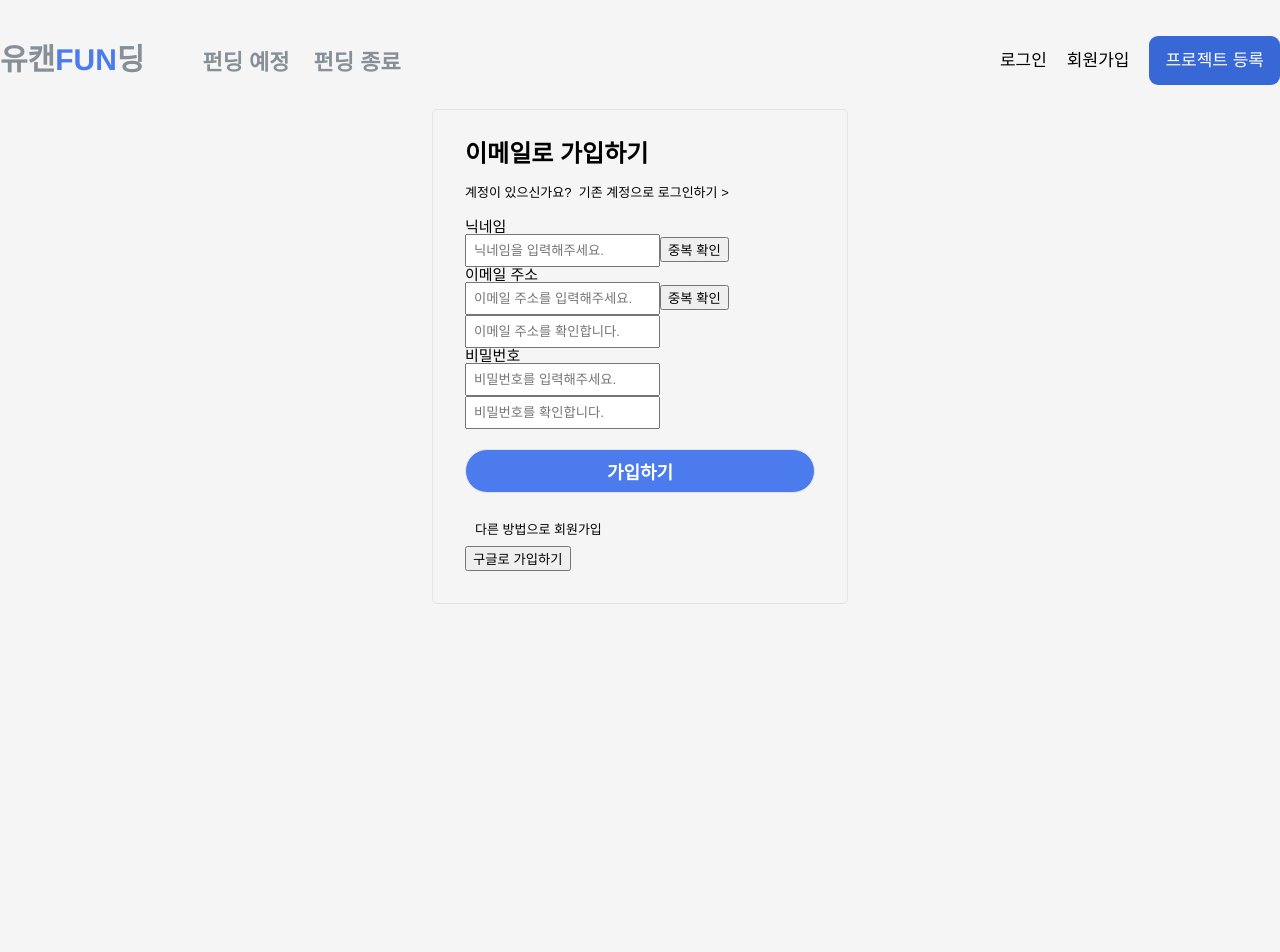
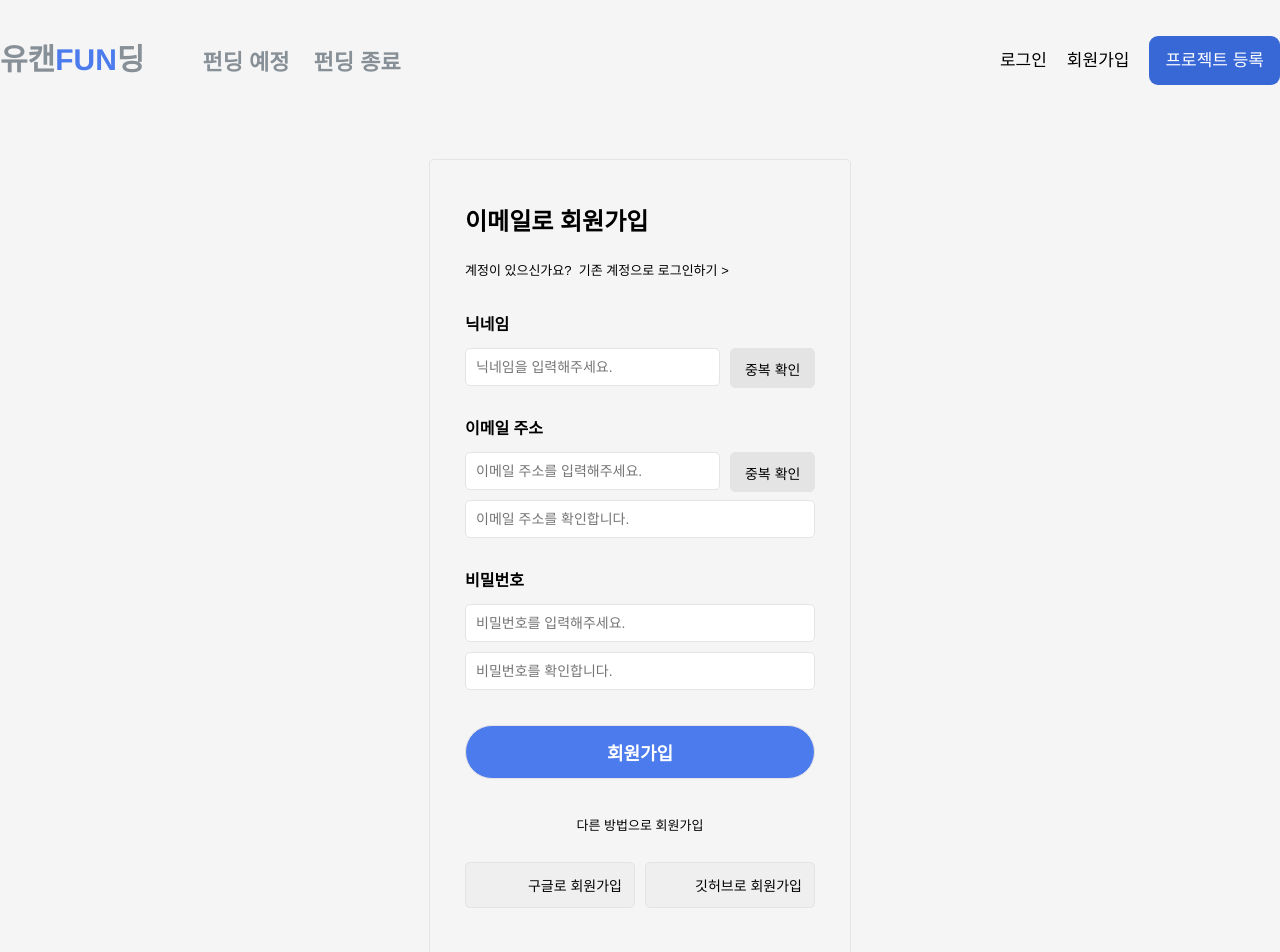
Before and after one commit to MyNameSieun/YouCanFunding, a React (Create React App) app: page /signup in a window 1280 px wide. Shown: the top 952 px of the page. Before the commit the page ends 800 px from the top, so only its background shows below. Built offline with nearby package versions, Linux system fonts and the light colour scheme; no server answers.

Commit message:
Design: SignUp - 회원가입 CSS

```diff
--- a/src/App.jsx
+++ b/src/App.jsx
@@ -1,7 +1,6 @@
 // App.js
 
-import React, { useEffect } from 'react';
-import { app } from './firebase';
+import React from 'react';
 import Router from 'shared/Router';
 import GlobalStyle from 'styles/GlobalStyle';
 
--- a/src/pages/SignUp.jsx
+++ b/src/pages/SignUp.jsx
@@ -234,45 +234,15 @@
     }
   };
 
-  // // 애플로 회원가입
-  // const handleAppleSignUp = async () => {
-  //   try {
-  //     const provider = new OAuthProvider('apple.com');
-  //     const userCredential = await signInWithPopup(auth, provider);
-
-  //     const user = userCredential.user;
-  //     const existingUserQuery = query(collection(db, 'users'), where('email', '==', user.email));
-  //     const existingUserSnapshot = await getDocs(existingUserQuery);
-
-  //     if (existingUserSnapshot.empty) {
-  //       // 중복된 사용자가 없으면 사용자 정보 Firestore에 저장
-  //       await addDoc(collection(db, 'users'), {
-  //         uid: user.uid,
-  //         nickname: user.displayName,
-  //         email: user.email
-  //       });
-
-  //       console.log('user', user);
-
-  //       alert('회원가입이 완료되었습니다.');
-  //       navigate('/login');
-  //     } else {
-  //       alert('이미 등록된 애플 계정입니다.');
-  //       await signOut(auth);
-  //     }
-  //   } catch (error) {
-  //     const errorCode = error.code;
-  //     const errorMessage = error.message;
-  //     console.error('Error with Apple signUp:', errorCode, errorMessage);
-  //   }
-  // };
+  // 깃허브로 회원가입
+  const handleGithubSignUp = () => {};
 
   return (
     <>
       <Navbar />
       <Body>
         <SignUpContainer>
-          <SignUpTitle>이메일로 가입하기</SignUpTitle>
+          <SignUpTitle>이메일로 회원가입</SignUpTitle>
 
           <SignUpToLogin>
             <p>계정이 있으신가요? &nbsp;</p>
@@ -283,6 +253,7 @@
             <SignUpInput>
               <label>닉네임</label>
               <br />
+              <NicknameInput>
                 <input
                   type="text"
                   value={nickname}
@@ -290,9 +261,14 @@
                   required
                   onChange={handleNicknameChange}
                 />
-              <button type="button" onClick={handleNicknameCheckAvailability} disabled={!isNicknameCheckButtonEnabled}>
+                <button
+                  type="button"
+                  onClick={handleNicknameCheckAvailability}
+                  disabled={!isNicknameCheckButtonEnabled}
+                >
                   중복 확인
                 </button>
+              </NicknameInput>
               {!isNicknameLengthValid && <p>닉네임은 2자 이상, 10자 이하로 입력해 주세요.</p>}
               {isNicknameLengthValid && !isNicknameValidCondition && (
                 <p>한글, 영문 대소문자, 숫자로만 작성해 주세요.</p>
@@ -300,10 +276,10 @@
               {isNicknameCheckButtonClicked && (
                 <>{isNicknameAvailable ? <p>사용 가능한 닉네임입니다.</p> : <p>이미 사용 중인 닉네임입니다.</p>}</>
               )}
-
               <br />
               <label>이메일 주소</label>
               <br />
+              <EmailInput>
                 <input
                   type="email"
                   value={email}
@@ -314,13 +290,13 @@
                 <button type="button" onClick={handleEmailCheckAvailability}>
                   중복 확인
                 </button>
+              </EmailInput>
               {!isEmailValidCondition && <p>유효하지 않은 이메일 형식입니다.</p>}
               {isEmailCheckButtonClicked && (
                 <>
                   {isEmailAvailable ? <p>사용 가능한 이메일 주소입니다.</p> : <p>이미 사용 중인 이메일 주소입니다.</p>}
                 </>
               )}
-              <br />
               <input
                 type="email"
                 value={emailConfirmation}
@@ -339,7 +315,6 @@
                 required
                 onChange={handlePasswordChange}
               />
-              <br />
               {!isPasswordLengthValid && <p>비밀번호는 8자 이상, 20자 이하로 입력해 주세요.</p>}
               {isPasswordLengthValid && !isPasswordValidCondition && (
                 <p>숫자, 영문 대소문자, 특수문자 중 2가지 이상을 조합해 주세요.</p>
@@ -354,13 +329,15 @@
               {!isPasswordMatching && <p>비밀번호가 일치하지 않습니다.</p>}
             </SignUpInput>
 
-            <SignUpButton type="submit">가입하기</SignUpButton>
+            <SignUpButton type="submit">회원가입</SignUpButton>
           </SignUpForm>
 
           <SignUpWithOtherMethod>
             <p>다른 방법으로 회원가입</p>
-            <button onClick={handleGoogleSignUp}>구글로 가입하기</button>
-            {/* <button onClick={handleAppleSignUp}>애플로 회원가입</button> */}
+            <SignUpWithOtherMethodButtonSet>
+              <button onClick={handleGoogleSignUp}>구글로 회원가입</button>
+              <button onClick={handleGithubSignUp}>깃허브로 회원가입</button>
+            </SignUpWithOtherMethodButtonSet>
           </SignUpWithOtherMethod>
         </SignUpContainer>
       </Body>
@@ -383,7 +360,8 @@
   justify-content: center;
   align-items: flex-start;
   gap: 20px;
-  padding: 32px;
+  margin: 50px auto 70px auto;
+  padding: 50px 35px;
   border: 1.5px solid rgb(228, 228, 228);
   border-radius: 5px;
   width: 350px;
@@ -397,6 +375,14 @@
   font-weight: 500;
 `;
 
+const NicknameInput = styled.div`
+  display: flex;
+`;
+
+const EmailInput = styled.div`
+  display: flex;
+`;
+
 const SignUpTitle = styled.h2`
   font-size: 24px;
   font-weight: 800;
@@ -405,6 +391,7 @@
 const SignUpToLogin = styled.div`
   display: flex;
   font-size: 13px;
+  margin: 10px auto 10px 0px;
 
   & a {
     font-weight: 550;
@@ -413,16 +400,50 @@
 `;
 
 const SignUpInput = styled.div`
-  gap: 15px;
+  display: flex;
+  flex-direction: column;
+
+  & label {
+    font-weight: 600;
+    font-size: 16px;
+    margin-top: 10px;
+  }
 
   & input {
-    padding: 7px;
+    padding: 10px;
+    font-size: 14px;
+    border: 1px solid rgb(228, 228, 228);
+    border-radius: 5px;
+    width: 100%;
+    box-sizing: border-box;
+    margin-bottom: 10px;
+  }
+
+  & button {
+    padding: 10px;
+    margin-left: 10px;
+    font-size: 14px;
+    font-weight: 550;
+    background-color: rgb(228, 228, 228);
+    color: black;
+    border: 1.5px solid rgb(228, 228, 228);
+    border-radius: 5px;
+    width: 110px;
+    height: 40px;
+    cursor: pointer;
+  }
+
+  & p {
+    color: red;
+    font-size: 12px;
+    margin-bottom: 15px;
   }
 `;
 
 const SignUpButton = styled.button`
   width: 350px;
-  padding: 8px;
+  margin: 5px auto;
+  padding: 13px;
   font-size: 18px;
   font-weight: 700;
   background-color: var(--main-color);
@@ -432,8 +453,36 @@
 `;
 
 const SignUpWithOtherMethod = styled.div`
+  display: flex;
+  flex-direction: column;
+  justify-content: center;
+  align-items: center;
+  gap: 10px;
+  width: 100%;
+
   & p {
     padding: 10px;
+    margin: 5px auto 10px auto;
     font-size: 13px;
   }
 `;
+
+const SignUpWithOtherMethodButtonSet = styled.div`
+  display: flex;
+  justify-content: center;
+  align-items: center;
+  gap: 10px;
+  width: 350px;
+
+  & button {
+    display: flex;
+    justify-content: flex-end;
+    width: 100%;
+    padding: 12px;
+    border: 1.5px solid rgb(228, 228, 228);
+    border-radius: 5px;
+    font-size: 14px;
+    font-weight: 530;
+    cursor: pointer;
+  }
+`;
```
Lines whose indentation alone changed are shown as unchanged.
